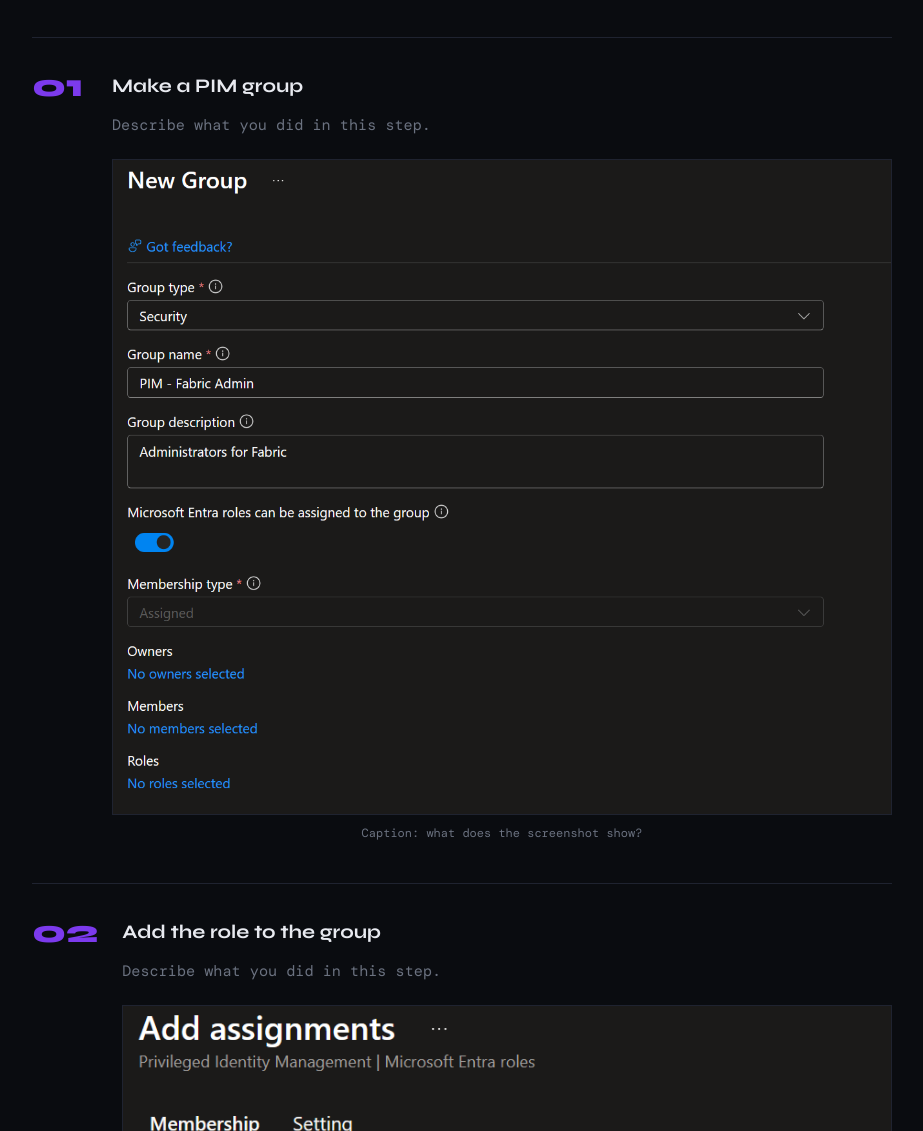
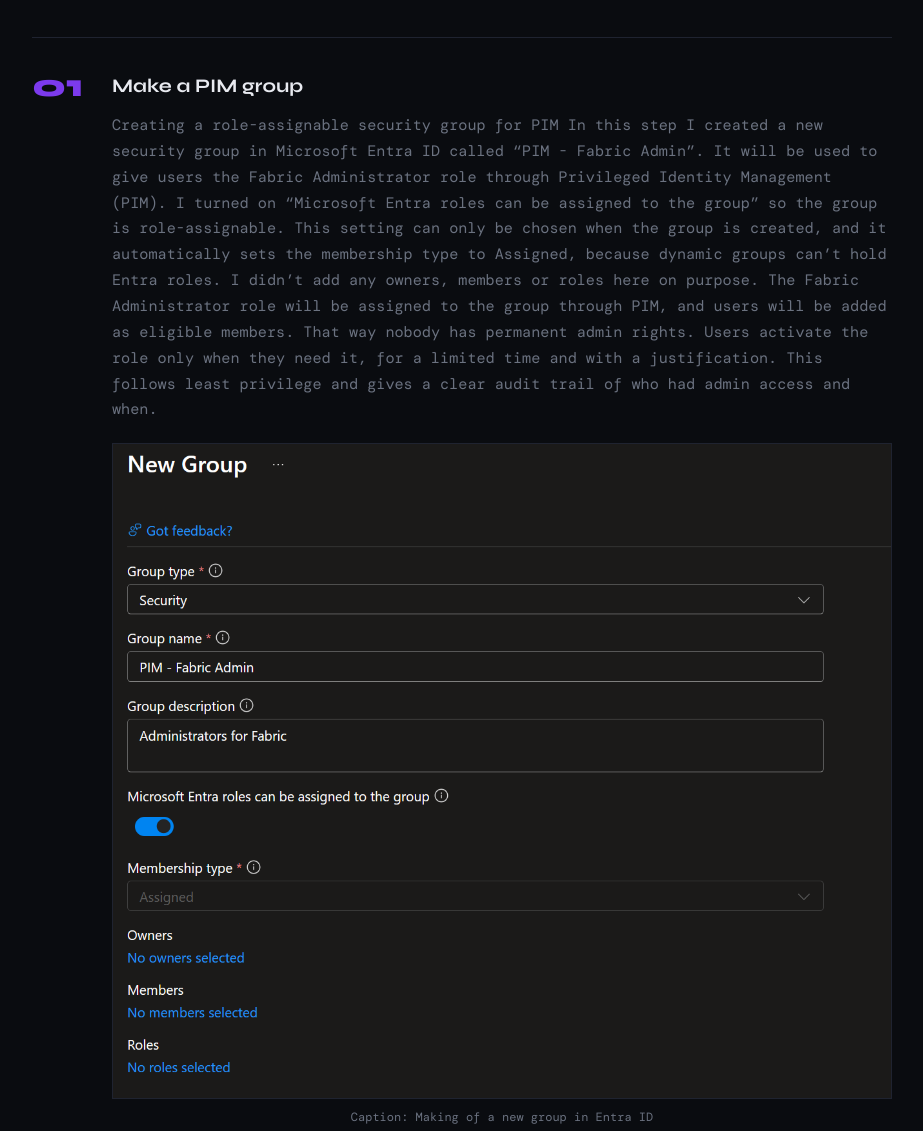
Before and after one commit to Mmmariuz/Nettside, a plain HTML site: page lab-pim.html in a window 1280 px wide. Shown: the part 1091-2222 px from the top of the page, without its empty margins (178-1101 px from the left). Drawn offline with nearby package versions, Linux system fonts and the light colour scheme; a web font is replaced by a local one.

Commit message:
Enhance step description for PIM group creation
Added detailed description of creating a role-assignable security group for PIM in Microsoft Entra ID, including its purpose and configuration.

```diff
--- a/lab-pim.html
+++ b/lab-pim.html
@@ -66,10 +66,14 @@
         <div class="lab-step-number">01</div>
         <div class="lab-step-body">
           <h3>Make a PIM group</h3>
-          <p>Describe what you did in this step.</p>
+          <p>Creating a role-assignable security group for PIM
+In this step I created a new security group in Microsoft Entra ID called “PIM - Fabric Admin”. It will be used to give users the Fabric Administrator role through Privileged Identity Management (PIM).
+I turned on “Microsoft Entra roles can be assigned to the group” so the group is role-assignable. This setting can only be chosen when the group is created, and it automatically sets the membership type to Assigned, because dynamic groups can’t hold Entra roles.
+I didn’t add any owners, members or roles here on purpose. The Fabric Administrator role will be assigned to the group through PIM, and users will be added as eligible members.
+That way nobody has permanent admin rights. Users activate the role only when they need it, for a limited time and with a justification. This follows least privilege and gives a clear audit trail of who had admin access and when.</p>
           <figure class="lab-figure">
             <img src="bilder/PIM1.png" alt="Description of the image">
-            <figcaption>Caption: what does the screenshot show?</figcaption>
+            <figcaption>Caption: Making of a new group in Entra ID</figcaption>
           </figure>
         </div>
       </div>
```
